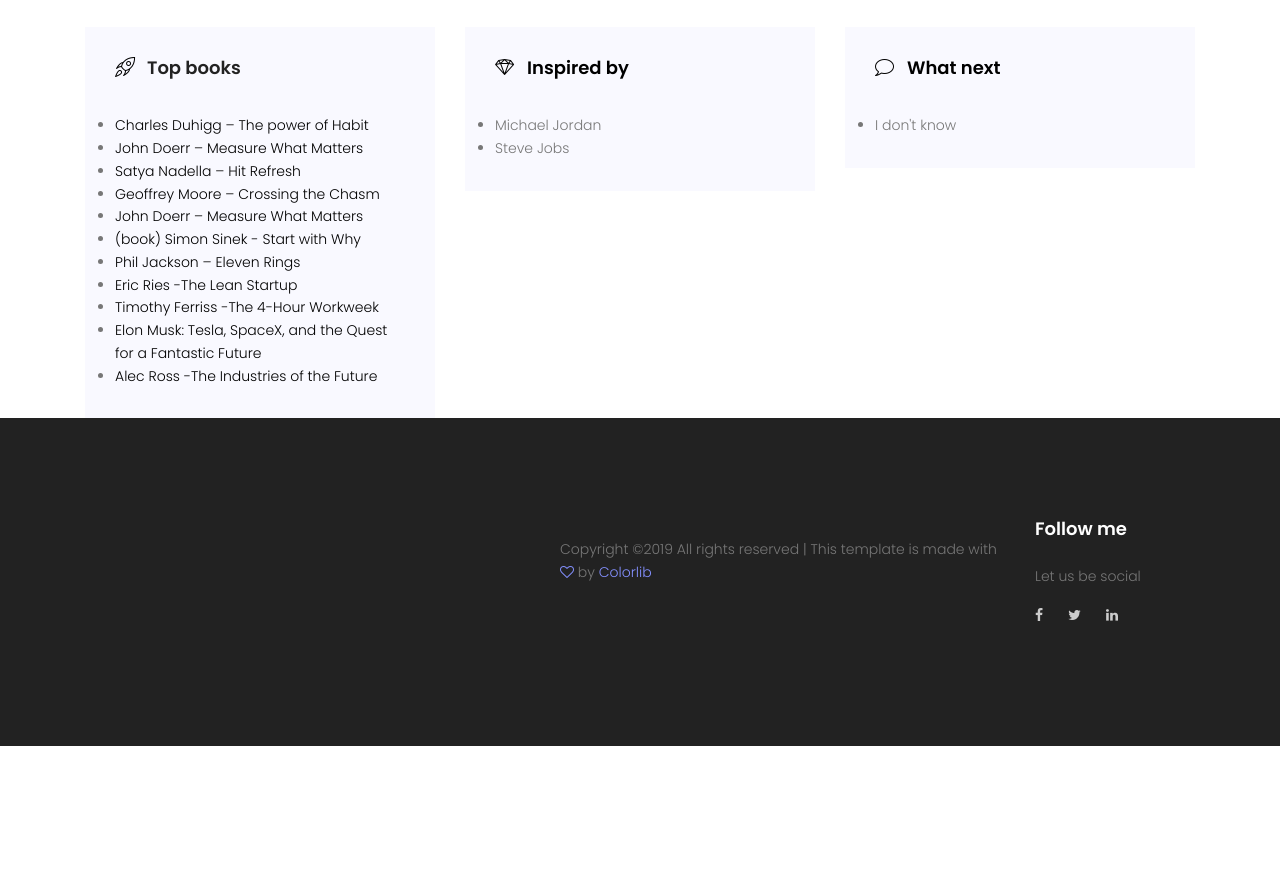
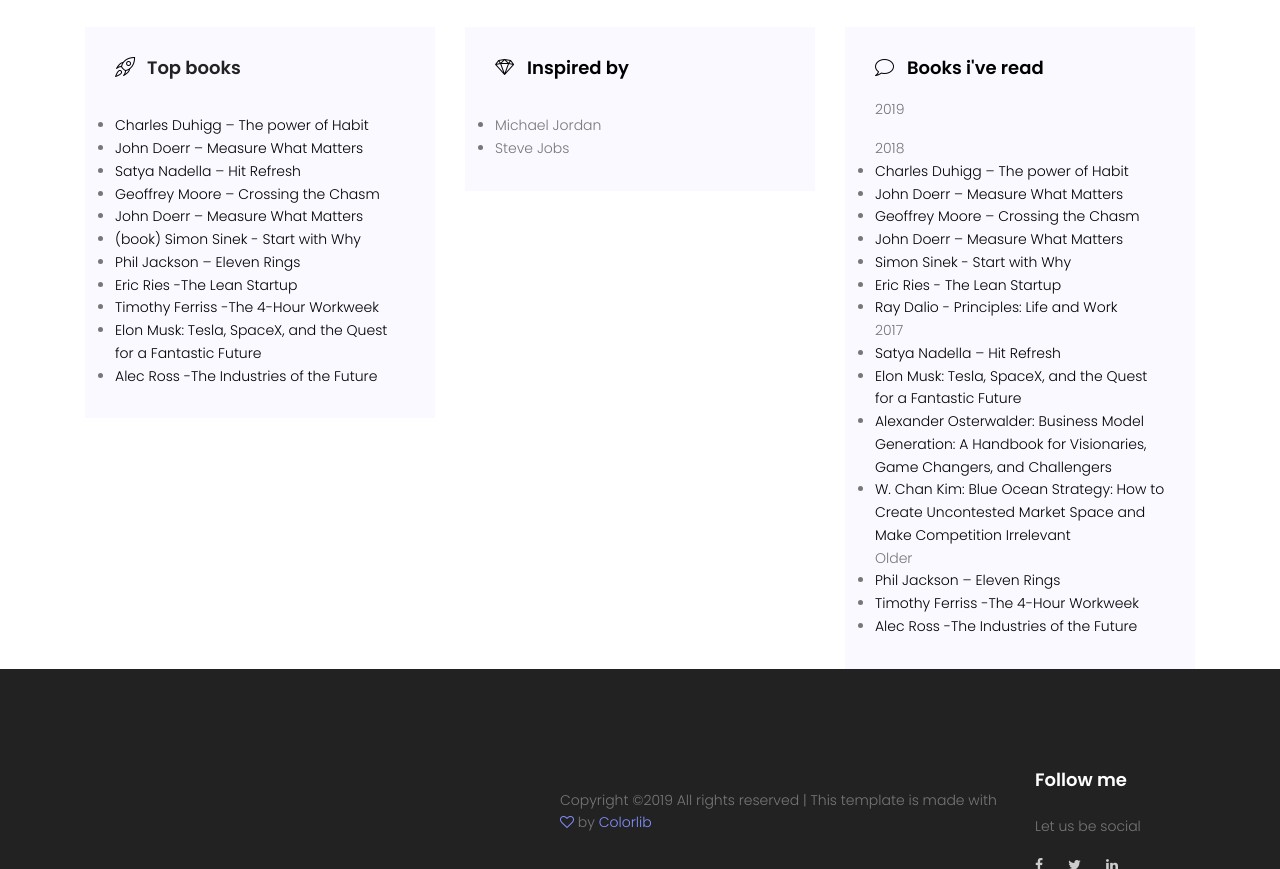
Before and after one commit to RobertFilic/mywebsite, a plain HTML site: page index.html in a window 1280 px wide. Shown: the part 4789-5658 px from the top of the page. Before the commit the page ends 5535 px from the top, so only its background shows below. Drawn offline with nearby package versions, Linux system fonts and the light colour scheme.

Commit message:
added list of books by year

```diff
--- a/index.html
+++ b/index.html
@@ -539,11 +539,65 @@
 							<div class="single-feature">
 								<div class="title d-flex flex-row pb-20">
 									<span class="lnr lnr-bubble"></span>
-									<h4><a href="#">What next</a></h4>
+									<h4><a href="#">Books i've read</a></h4>
 								</div>
 								<p>
+									2019
 									<ul>
-										<li>I don't know</li>
+
+									</ul>
+									2018
+									<ul>
+										<li><a href="https://www.amazon.com/Power-Habit-What-Life-Business/dp/081298160X/ref=sr_1_2?ie=UTF8&qid=1528200913&sr=8-2&keywords=the+power+of+habit&dpID=51NzjhIhK0L&preST=_SY344_BO1,204,203,200_QL70_&dpSrc=srch">
+											Charles Duhigg – The power of Habit
+										</a></li>
+										<li><a href="https://www.amazon.com/Measure-What-Matters-Google-Foundation/dp/0525536221?keywords=john+doerr&qid=1536669504&s=Books&sr=1-3&ref=sr_1_3">
+											John Doerr – Measure What Matters
+										</a></li>
+										<li><a href="https://www.amazon.com/Crossing-Chasm-Marketing-High-Tech-Mainstream/dp/0060517123">
+											Geoffrey Moore – Crossing the Chasm
+										</a></li>
+										<li><a href="https://www.amazon.com/Measure-What-Matters-Google-Foundation/dp/0525536221/ref=sr_1_1?s=books&ie=UTF8&qid=1528200992&sr=1-1&keywords=john+doerr">
+											John Doerr – Measure What Matters
+										</a></li>
+										<li><a href="https://www.amazon.com/gp/product/1591846447/ref=dbs_a_def_rwt_bibl_vppi_i0">
+											 Simon Sinek - Start with Why
+										</a></li>
+										<li><a href="https://www.amazon.com/Lean-Startup-Entrepreneurs-Continuous-Innovation/dp/0307887898">
+											Eric Ries - The Lean Startup
+										</a></li>
+										<li><a href="https://www.amazon.com/Principles-Life-Work-Ray-Dalio/dp/1501124021">
+											Ray Dalio - Principles: Life and Work
+										</a></li>
+									</ul>
+									2017
+									<ul>
+										<li><a href="https://www.amazon.com/Hit-Refresh-Rediscover-Microsofts-Everyone-ebook/dp/B01HOT5SQA">
+											Satya Nadella – Hit Refresh
+										</a></li>
+										<li><a href="https://www.amazon.com/Elon-Musk-SpaceX-Fantastic-Future/dp/0062301233/ref=sr_1_1?s=books&ie=UTF8&qid=1533382829&sr=1-1&keywords=elon+musk+ashlee">
+											Elon Musk: Tesla, SpaceX, and the Quest for a Fantastic Future
+										</a></li>
+										<li><a href="https://www.amazon.com/Business-Model-Generation-Visionaries-Challengers/dp/0470876417">
+											Alexander Osterwalder: Business Model Generation: A Handbook for Visionaries, Game Changers, and Challengers
+										</a></li>
+										<li><a href="https://www.amazon.com/Blue-Ocean-Strategy-Uncontested-Competition/dp/1591396190">
+											W. Chan Kim: Blue Ocean Strategy: How to Create Uncontested Market Space and Make Competition Irrelevant
+										</a></li>
+									</ul>
+									Older
+									<ul>
+										<li><a href="https://www.amazon.com/Eleven-Rings-Success-Phil-Jackson/dp/0143125346/ref=sr_1_1?s=books&ie=UTF8&qid=1528201164&sr=1-1&keywords=11+rings">
+											Phil Jackson – Eleven Rings
+										</a></li>
+
+										<li><a href="https://www.amazon.com/4-Hour-Workweek-Escape-Live-Anywhere/dp/0307465357">
+											Timothy Ferriss -The 4-Hour Workweek
+										</a></li>
+
+										<li><a href="https://www.amazon.com/Industries-Future-Alec-Ross/dp/1476753660/ref=sr_1_1?s=books&ie=UTF8&qid=1533382882&sr=1-1&keywords=the+industry+of+the+future&dpID=41t4r4kpwrL&preST=_SY344_BO1,204,203,200_QL70_&dpSrc=srch">
+											Alec Ross -The Industries of the Future
+										</a></li>
 									</ul>
 								</p>
 							</div>
```
